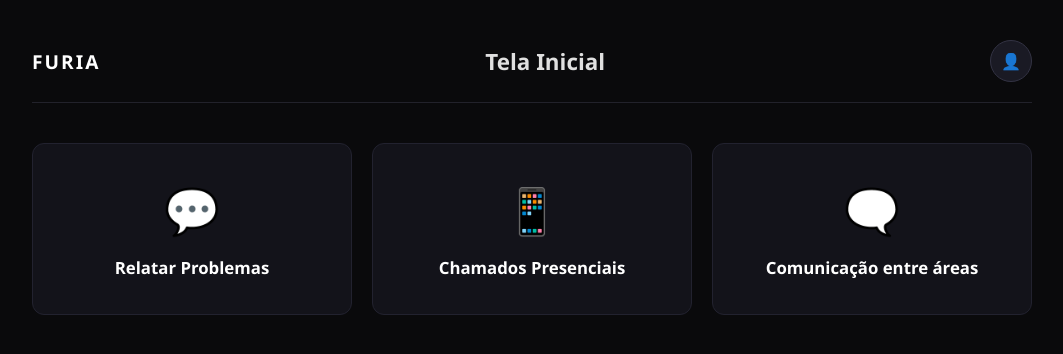
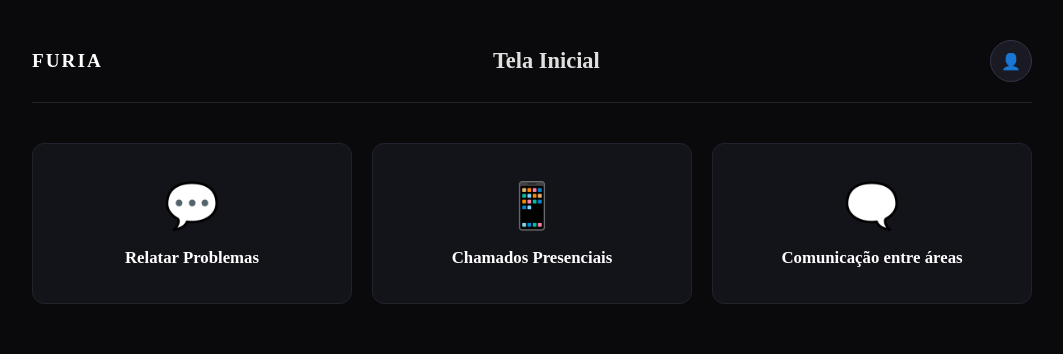
Before and after one commit to vnsfelix/furia_page, a plain HTML site: page inicial/inicial.html in a window 1280 px wide. Shown: the whole page, without its empty margins (108-1171 px from the left). Drawn offline with Linux system fonts and the light colour scheme.

Commit message:
furia page

```diff
--- a/inicial/inicial.html
+++ b/inicial/inicial.html
@@ -11,7 +11,7 @@
   <div class="container">
 
     <header class="header">
-      <div class="brand">
+      <div class="nome">
         <span>FURIA</span>
       </div>
 
--- a/inicial/style.css
+++ b/inicial/style.css
@@ -1,9 +1,8 @@
-/* Reset global de margens e fontes */
+
 * {
   margin: 0;
   padding: 0;
   box-sizing: border-box;
-  font-family: 'Segoe UI', Roboto, system-ui, sans-serif;
 }
 
 body {
@@ -16,13 +15,11 @@ body {
   padding: 20px;
 }
 
-/* Container principal para centralizar e limitar a largura */
 .container {
   width: 100%;
   max-width: 1000px;
 }
 
-/* Cabeçalho */
 .header {
   display: flex;
   justify-content: space-between;
@@ -32,7 +29,7 @@ body {
   border-bottom: 1px solid #22222b;
 }
 
-.brand {
+.nome {
   font-weight: 800;
   font-size: 1.2rem;
   letter-spacing: 2px;
@@ -55,21 +52,20 @@ body {
   justify-content: center;
   cursor: pointer;
   border: 1px solid #333344;
-  transition: background-color 0.2s ease;
+  transition: background-color 0.6s ease, transform 0.6s ease;
 }
 
 .user-profile:hover {
   background-color: #282838;
+  transform: translateY(-5px);
 }
 
-/* Grid de Cards (Menu Principal) */
 .cards-grid {
   display: grid;
   grid-template-columns: repeat(auto-fit, minmax(240px, 1fr));
   gap: 20px;
 }
 
-/* Estilo individual dos Cards */
 .card {
   background-color: #13131a;
   border: 1px solid #22222f;
@@ -82,7 +78,7 @@ body {
   align-items: center;
   justify-content: center;
   gap: 16px;
-  transition: transform 0.2s ease, border-color 0.2s ease, box-shadow 0.2s ease;
+  transition: transform 0.4s ease, border-color 1.5s ease, box-shadow 0.6s ease;
 }
 
 .card-icon {
@@ -95,7 +91,6 @@ body {
   text-align: center;
 }
 
-/* Efeito ao passar o mouse (Hover) */
 .card:hover {
   transform: translateY(-5px);
   border-color: #555577;
```
